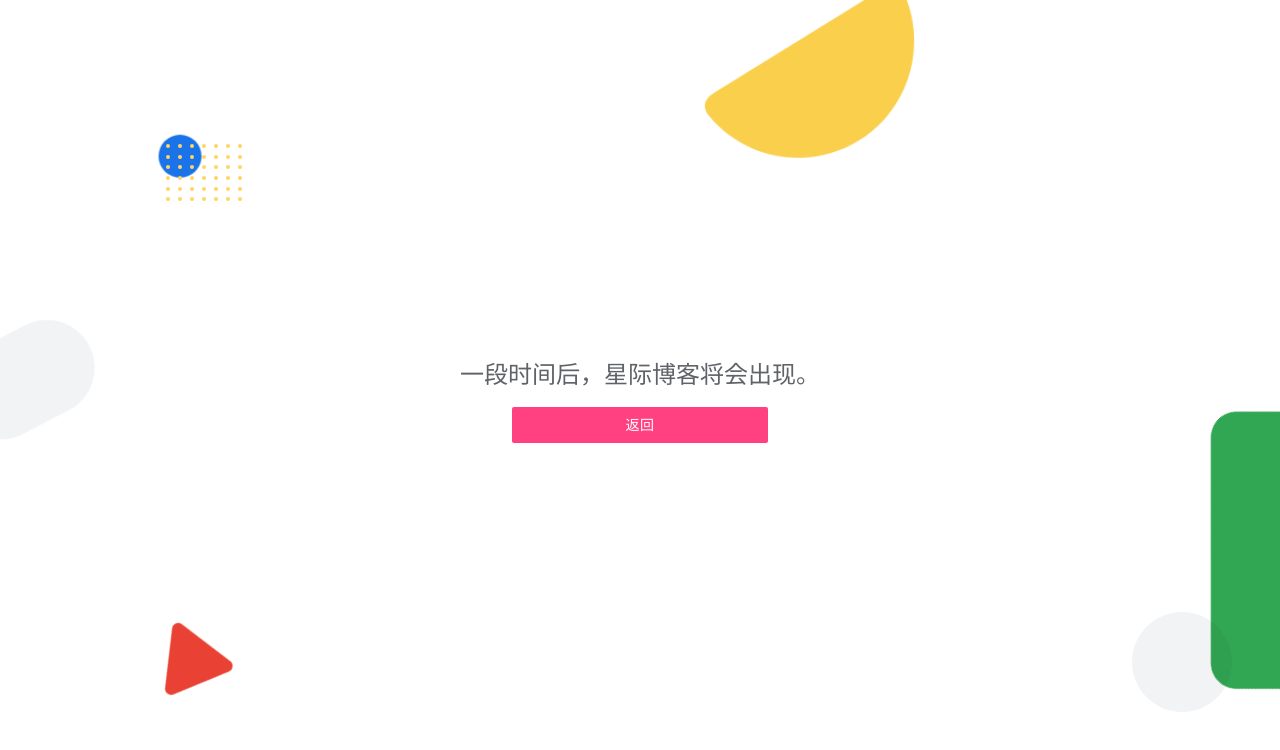
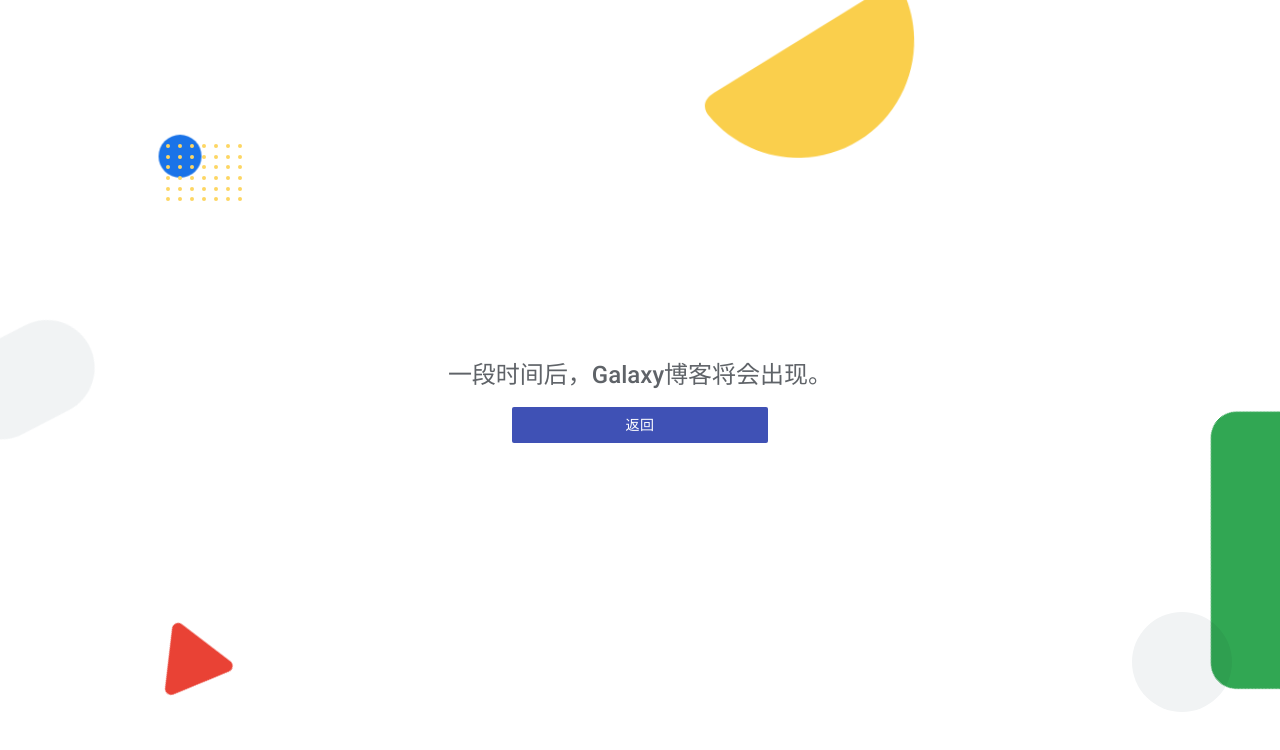
Before and after one commit to galaxyv3/galaxyv3.github.io, a plain HTML site: page blog.html in a window 1280 px wide. Shown: the top 750 px of the page. Drawn offline with Linux system fonts and the light colour scheme.

Commit message:
Update blog.html

```diff
--- a/blog.html
+++ b/blog.html
@@ -26,7 +26,7 @@
         <script src="./js/mdui.min.js"></script>
         <meta name="viewport" content="width=device-width" />
         <meta charset="UTF-8" />
-        <title>迁移中 - 学神论坛</title>
+        <title>迁移中 - Galaxy的博客</title>
         <style>
             body {
                 margin: 0;
@@ -266,9 +266,9 @@
             <span class="yellow-semicircle"></span>
         </aside>
         <main>
-            <h2 class="fade-in">一段时间后，星际博客将会出现。</h2>
+            <h2 class="fade-in">一段时间后，Galaxy博客将会出现。</h2>
             <br>
-            <a href="index.html" target="_blank" class="mdui-btn mdui-color-theme-accent mdui-ripple">返回</a>
+            <a href="index.html" target="_blank" class="mdui-btn mdui-color-indigo mdui-ripple">返回</a>
         </main>
         <script>
             function attachRipple(to){
```
